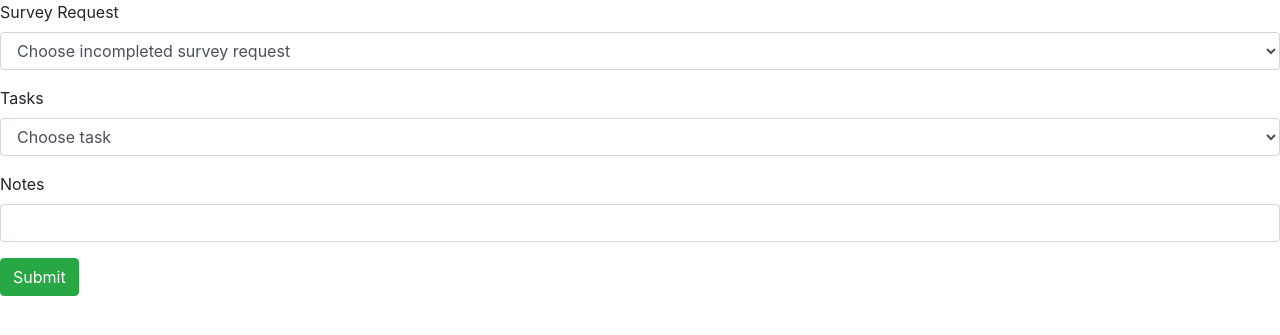
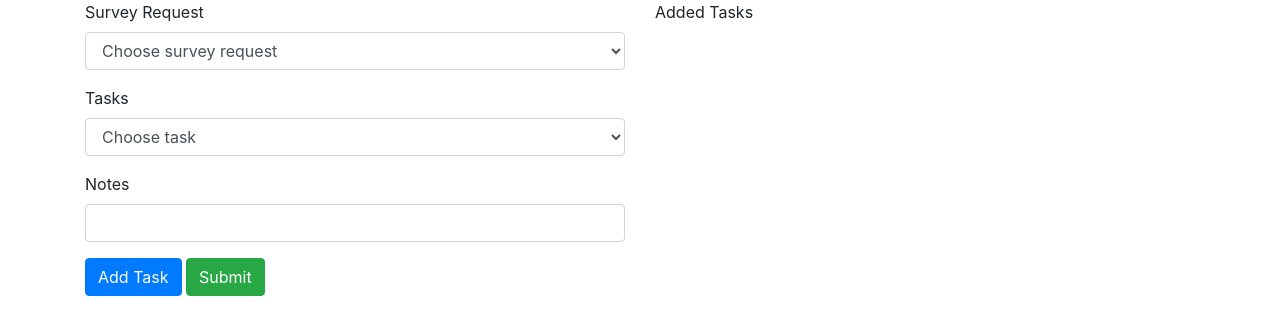
Before and after one commit to Spots87/JonesEngineeringINFX435, a Flask app: page /plansurvey in a window 1280 px wide. Shown: the part 56-391 px from the top of the page. Run offline with Flask 2, Linux system fonts and the light colour scheme; data that the repository does not hold is empty; some libraries are stand-ins or nearby versions.

Commit message:
allow adding multiple tasks

```diff
--- a/app.py
+++ b/app.py
@@ -155,9 +155,12 @@ def planSurvey():
     jobs = SurveyRequest.query.filter_by(completiondate=None)
     tasks = Task.query.all()
     if request.method == 'POST':
-        plan = SurveyPlan(jobno=request.form['surveyrequest'], taskno=request.form['task'], notes=request.form['notes'])
-        db.session.add(plan)
-        db.session.commit()
+        data = request.get_json()
+        jobno = data['jobno']
+        for task in data['tasks']:
+            plan = SurveyPlan(jobno=jobno, taskno=task['taskno'], notes=task['tasknotes'])
+            db.session.add(plan)
+            db.session.commit()
 
     return render_template('planSurvey.html', jobs=jobs, tasks=tasks)
 
--- /dev/null
+++ b/static/js/planSurvey.js
@@ -0,0 +1,46 @@
+$(function(){
+    $("#removeTask").hide()
+    $("#addTask").click(function(){
+        let taskId = $("#taskInfo").val()
+        let taskDescription = $("#taskInfo option:selected").text()
+        let taskNotes = $("#taskNotes").val()
+        console.log(taskNotes)
+        $(".list-group").append(`<li class='list-group-item'>${taskId}|${taskDescription}|${taskNotes}</li>`)
+        $("#removeTask").show()
+    })
+
+    $("#addedTasks").on("click", ".list-group-item", function(){
+        $(this).addClass('active').siblings().removeClass('active')
+    })
+
+    $("#removeTask").click(function(){
+        $(".list-group-item.active").remove();
+    })
+
+    $("#planSurveyForm").submit(function(e){
+        e.preventDefault();
+        tasks = []
+        $(".list-group li").each(function(idx, i){
+            let taskParts = $(i).text().split("|")
+            task = {"taskno": taskParts[0],
+                    "taskdescription": taskParts[1],
+                    "tasknotes": taskParts[2]
+            }
+            tasks.push(task)
+        })
+        jobno = $("#surveyrequest option:selected").val()
+
+        surveyplan = {
+            "jobno": jobno,
+            "tasks": tasks
+        }
+
+        let url = 'http://localhost:5000/plansurvey'
+        $.ajax(url, {
+            data: JSON.stringify(surveyplan),
+            contentType: "application/json",
+            type: "POST"
+        })
+
+    })
+})
--- a/templates/planSurvey.html
+++ b/templates/planSurvey.html
@@ -1,10 +1,13 @@
 {% extends "base.html" %}
 {% block content %}
-<form action="", role="form", method=post>
+<div class="container">
+    <div class="row">
+        <div class="col-sm">
+            <form id="planSurveyForm" action="", role="form", method=post>
             <div class="form-group">
             <label for="uncompleteSurvey">Survey Request</label>
-  <select class="form-control" name="surveyrequest">
-    <option selected>Choose incompleted survey request</option>
+              <select class="form-control" id="surveyrequest" name="surveyrequest">
+                <option selected>Choose survey request</option>
                 {% for job in jobs %}
                 <option value={{job.jobno}}>Client:{{job.client}} Development: {{job.development}}</option>
                 {% endfor %}
@@ -13,7 +16,7 @@
 
             <div class="form-group">
             <label for="tasks">Tasks</label>
-  <select class="form-control" name="task">
+              <select class="form-control" name="task" id="taskInfo">
                 <option selected>Choose task</option>
                 {% for task in tasks %}
                 <option value={{task.taskno}}>{{task.description}}</option>
@@ -23,9 +26,24 @@
 
             <div class="form-group">
                 <label for="notes">Notes</label>
-    <input class="form-control" name="notes" type="text"></input>
+                <input class="form-control" name="notes" id="taskNotes" type="text"></input>
             </div>
 
-  <button type="submit" class="btn btn-success">Submit</button>
+            <button type="button" class="btn btn-primary" id="addTask">Add Task</button>
+              <button type="submit" id="submitPlan" class="btn btn-success">Submit</button>
+        </div>
+        <div class="col-sm" name="addedTasks" id="addedTasks">
+            <label for="pendingTasks">Added Tasks</label>
+            <ul class="list-group">
+            </ul>
+            <div>
+            <button type="button" class="btn btn-primary" id="removeTask">Remove Task</button>
+            <div>
+        </div>
+
+    </div>
+</div>
 </form>
+
+<script type="text/javascript" src="{{url_for('static', filename='js/planSurvey.js')}}"></script>
 {% endblock %}
```
Lines whose indentation alone changed are shown as unchanged.
